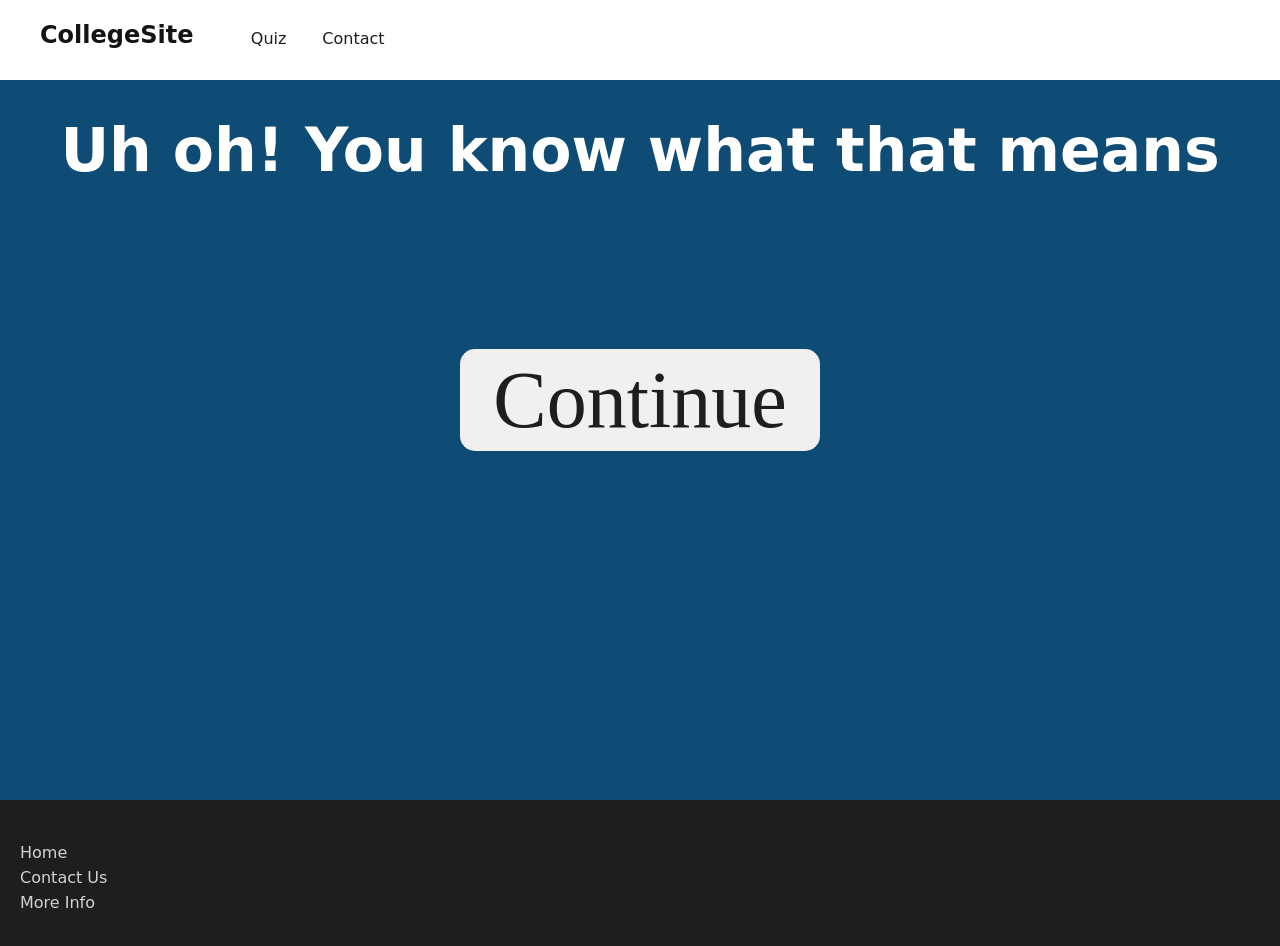
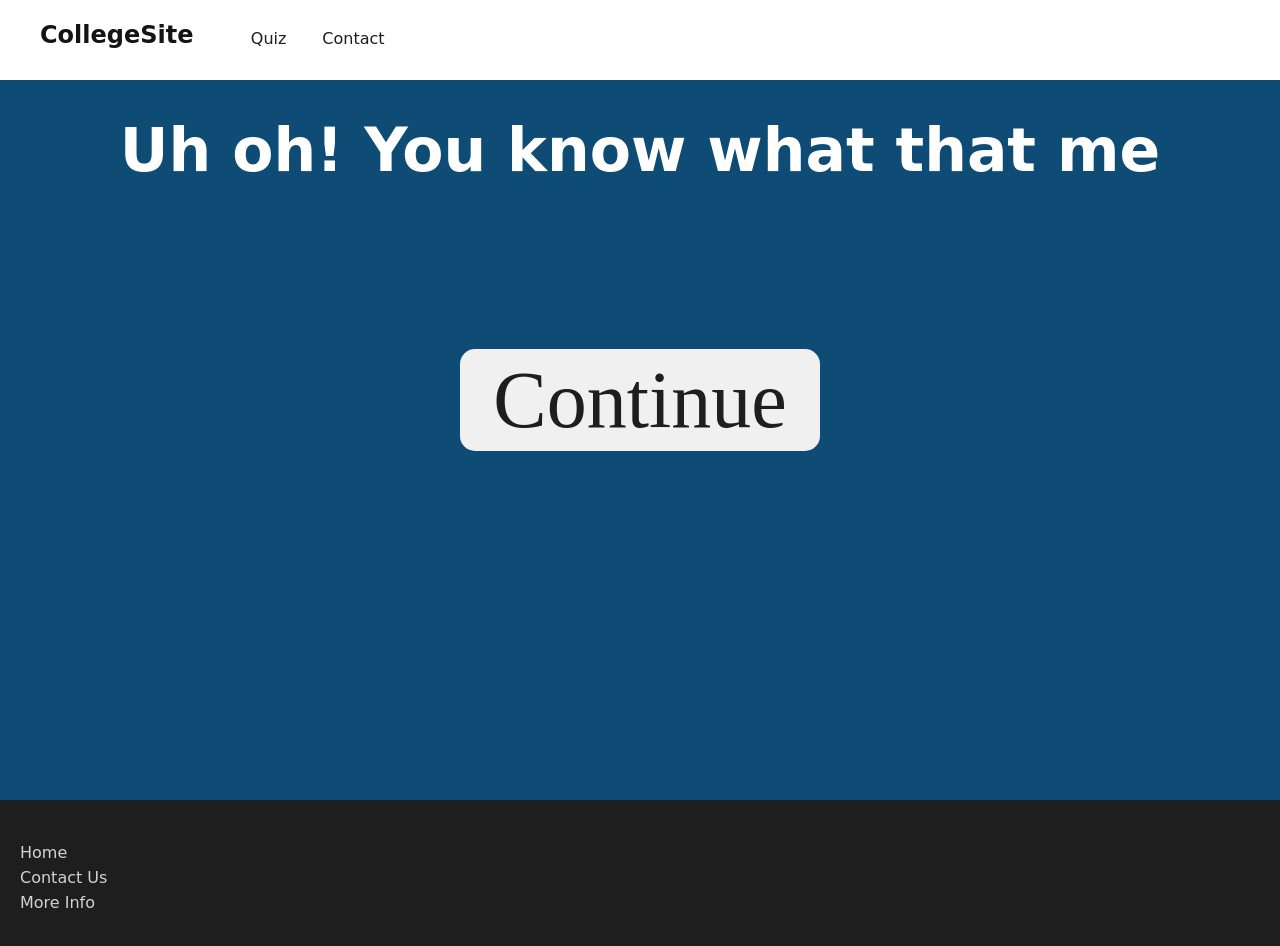
Before and after one commit to JaySchall/CollegeWebsite, a plain HTML site: page No.html in a window 1280 px wide. Drawn offline with Linux system fonts and the light colour scheme; a web font is replaced by a local one.

Commit message:
Update No.html

```diff
--- a/No.html
+++ b/No.html
@@ -19,7 +19,7 @@
       </nav>
     </header>
     <section class="Quizbanner">
-        <h2>Uh oh! You know what that means</h2>
+        <h2>Uh oh! You know what that me</h2>
         <a target="_blank"href="https://www.google.com/search?q=box&rlz=1C1RLNS_enUS728US728&source=lnms&tbm=isch&sa=X&ved=2ahUKEwj54vrGvqXoAhXNVc0KHSRaC4YQ_AUoAnoECBoQBA&biw=1920&bih=969#imgrc=w9AEcUSXPdO_5M"><div class="answer" id="continue">
 
         </div></a>
```
